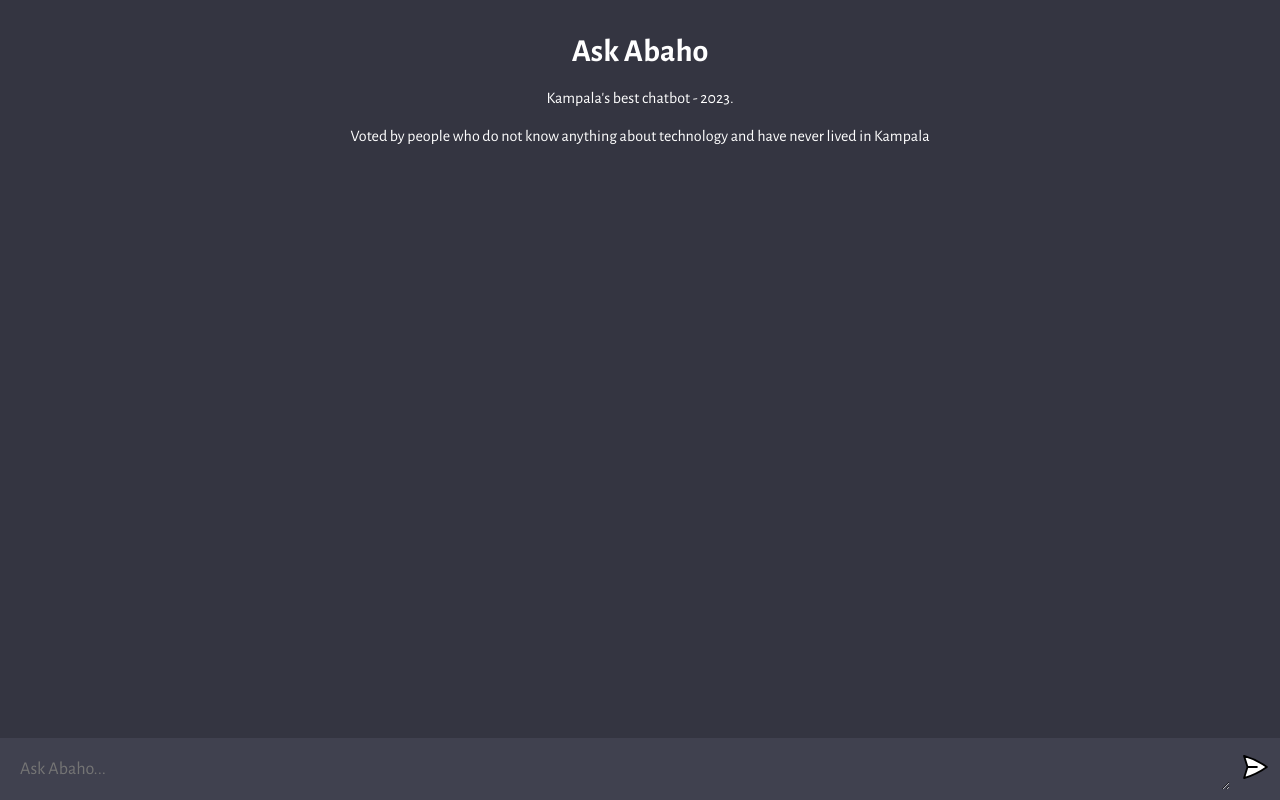
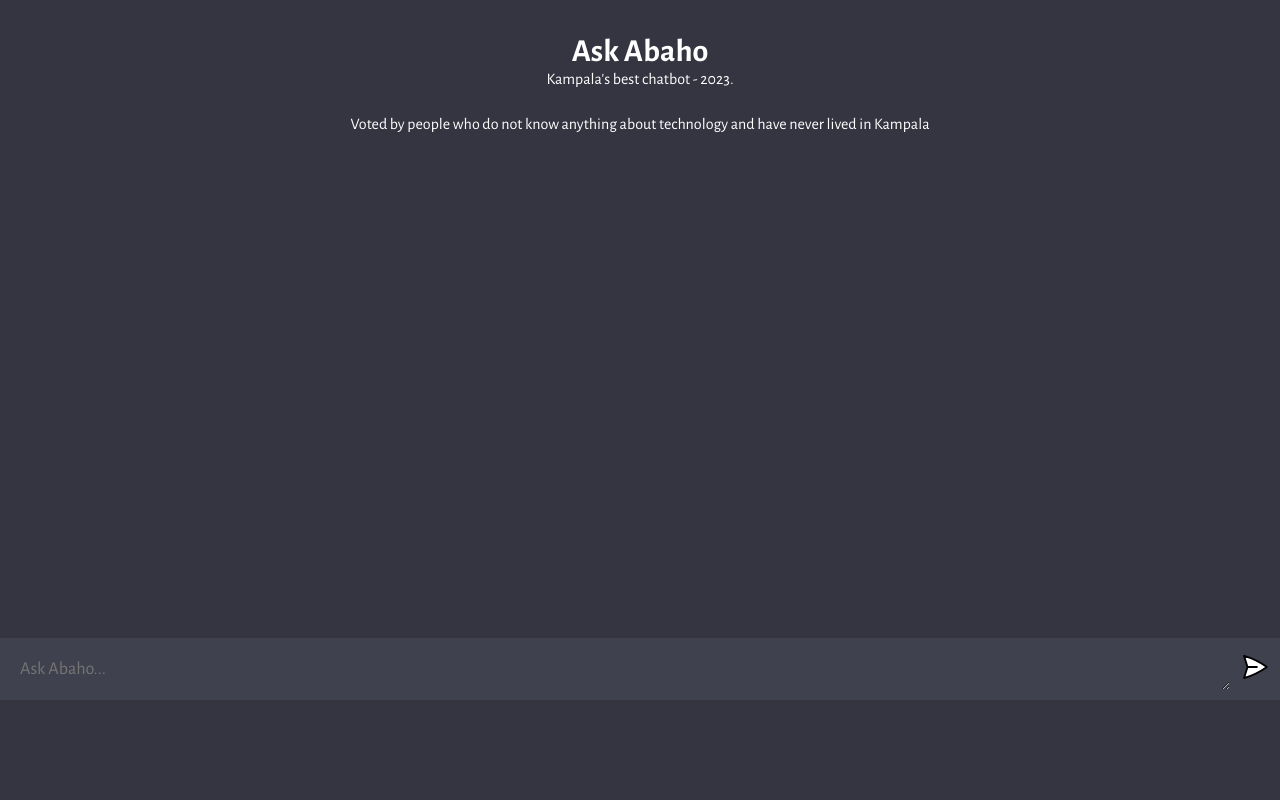
Before and after one commit to AllanAbaho/ask-abaho, a website built with Vite: page client/index.html in a window 1280 px wide. Built offline with nearby package versions, Linux system fonts and the light colour scheme.

Commit message:
margin bottom

```diff
--- a/client/index.html
+++ b/client/index.html
@@ -10,10 +10,11 @@
   <body>
     <div id="app">
       <div id="page-header">
-        <h1>Ask Abaho</h1><br>
-        <p>Kampala's best chatbot - 2023.</p><br>
-        <p>Voted by people who do not know anything about technology and have never lived in Kampala</p><br>
+        <h1>Ask Abaho</h1>
+        <p>Kampala's best chatbot - 2023.</p>
       </div>
+      <p id="page-description">Voted by people who do not know anything about technology and have never lived in Kampala</p>
+
       <div id="chat_container"></div>
 
       <form>
--- a/client/style.css
+++ b/client/style.css
@@ -17,6 +17,11 @@ body {
   text-align: center;
 }
 
+#page-description{
+  color:#fff;
+  text-align: center;
+  padding: 2%;
+}
 #app {
   width: 100vw;
   height: 100vh;
@@ -121,7 +126,7 @@ body {
 form {
   width: 100%;
   max-width: 1280px;
-  margin: 0 auto;
+  margin-bottom: 100px;
   padding: 10px;
   background: #40414F;
 
```
